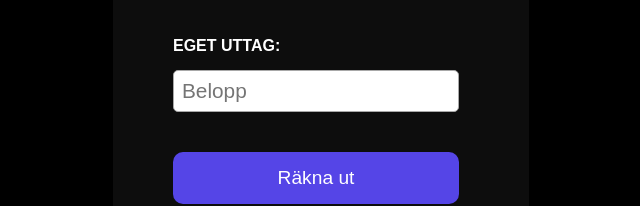
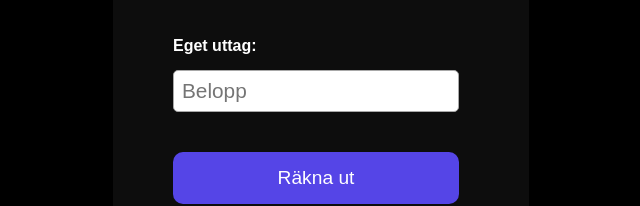
Before and after one commit to simfrisk/taxcal, a plain HTML site: page index.html in a window 1280 px wide. Shown: the part 289-495 px from the top of the page, 319-959 px from the left. Drawn offline with Linux system fonts and the light colour scheme.

Commit message:
Test to uppdate

```diff
--- a/index.html
+++ b/index.html
@@ -1,17 +1,19 @@
 <!DOCTYPE html>
 <html lang="en">
+
 <head>
   <meta charset="UTF-8" />
   <meta name="viewport" content="width=device-width, initial-scale=1.0" />
   <title>JavaScript Table Example</title>
   <link rel="stylesheet" href="Style/taxCal.css" />
 </head>
+
 <body>
 
   <div id="main">
     <h1 id="title">Skatträknare</h1>
 
-    <label id="label" for="inputUttag">EGET UTTAG:</label>
+    <label id="label" for="inputUttag">Eget uttag:</label>
     <input id="inputUttag" type="text" placeholder="Belopp" />
 
 
@@ -23,4 +25,5 @@
   </div>
 
 </body>
+
 </html>
```
Lines whose indentation alone changed are shown as unchanged.
